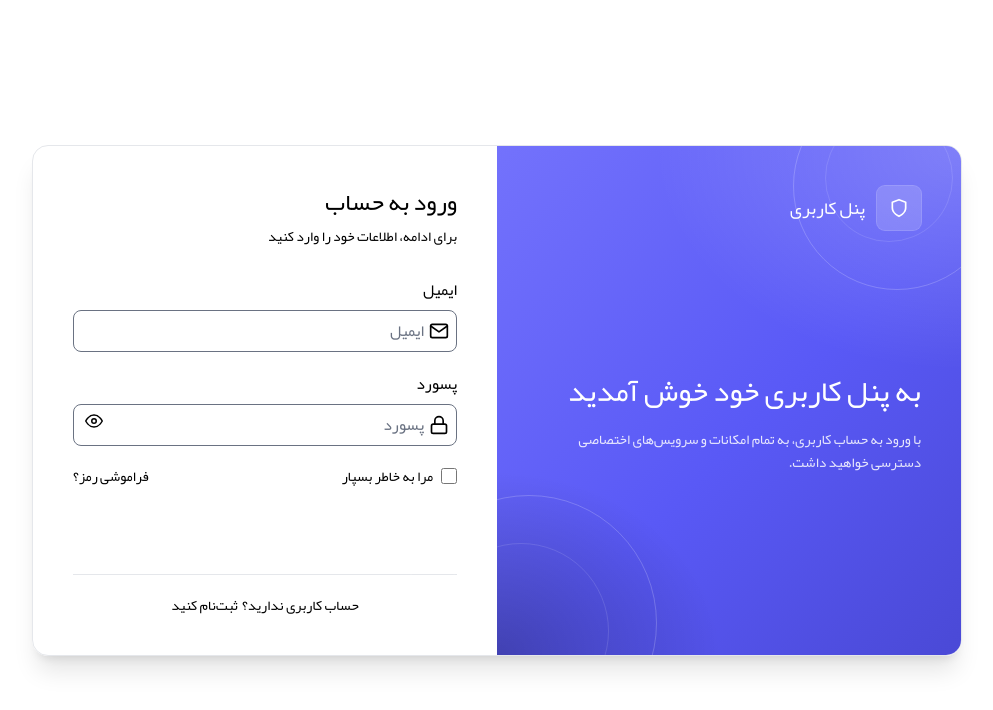
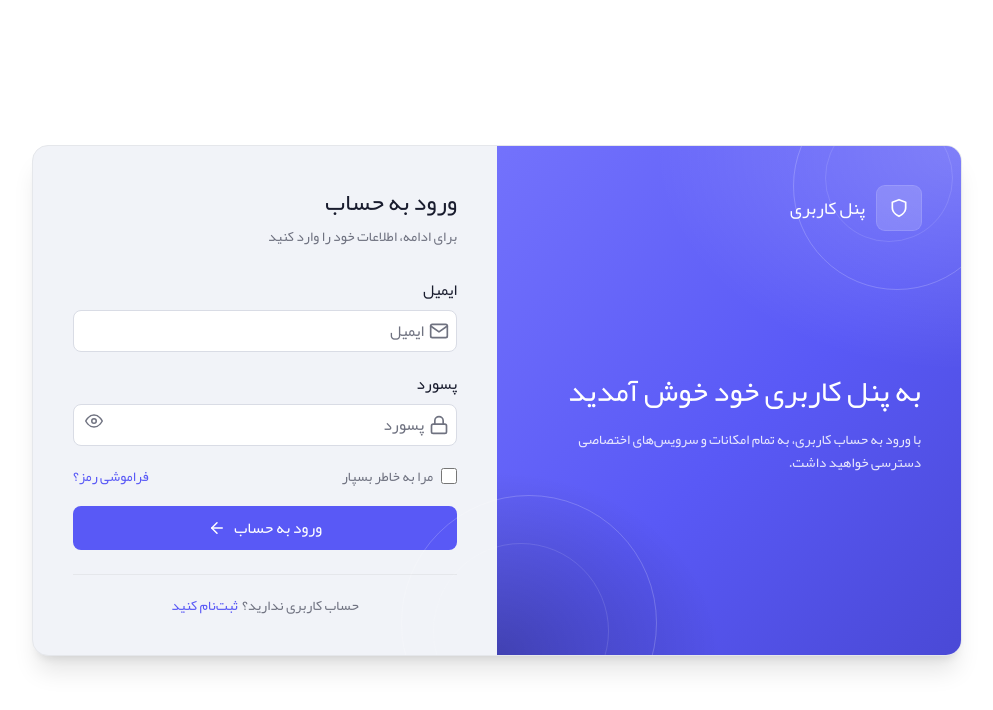
Before and after one commit to devfaf/TaskFlow, a React (Vite) app: page /login in a window 1280 px wide. Shown: the top 710 px of the page, without its empty margins (232-1225 px from the left). Built offline with nearby package versions, Linux system fonts and the light colour scheme.

Commit message:
fix: style classes origin

```diff
--- a/src/features/auth/components/Login.tsx
+++ b/src/features/auth/components/Login.tsx
@@ -32,7 +32,7 @@ const Login = () => {
     }
 
     return (
-        <div className="flex min-h-screen items-center justify-center bg-[var(--color-background)] px-4 py-8 sm:px-6 lg:px-8">
+        <div className="flex min-h-screen items-center justify-center px-4 py-8 sm:px-6 lg:px-8">
             <div className="grid w-full max-w-5xl overflow-hidden rounded-2xl border border-gray-200 bg-[var(--color-card)] shadow-xl lg:grid-cols-2">
 
                 <div
@@ -161,7 +161,7 @@ const Login = () => {
                             type="submit"
                             disabled={isLoading}
                             variant="primary"
-                            className="w-full gap-2"
+                            className="w-full gap-2 bg-[var(--color-primary)]"
                         >
                             {isLoading ? (
                                 <>
--- a/src/styles/index.css
+++ b/src/styles/index.css
@@ -1,4 +1,30 @@
 @import "tailwindcss";
+
+:root {
+  --color-background: #F8FAFC;
+  --color-surface: #FFFFFF;
+  --color-card: #F1F3F8;
+
+  --color-primary: #5959F6;
+  --color-primary-light: #7776FD;
+
+  --color-text-primary: #191C2E;
+  --color-text-secondary: #6F7280;
+
+  --color-border: #D9DCE5;
+  --color-hover: #EEF0F5;
+
+  --color-success: #2AB788;
+  --color-warning: #FDAF3A;
+  --color-danger: #E21E40;
+  --color-info: #2C79F4;
+
+  --color-danger-soft: #FEE6EA;
+  --color-success-soft: #DDF8F0;
+  --color-primary-soft: #F1F0FF;
+  --color-warning-soft: #FFF3DF;
+  --color-info-soft: #E3EEFF;
+}
 
 .theme-light {
   --color-background: #F8FAFC;
```
